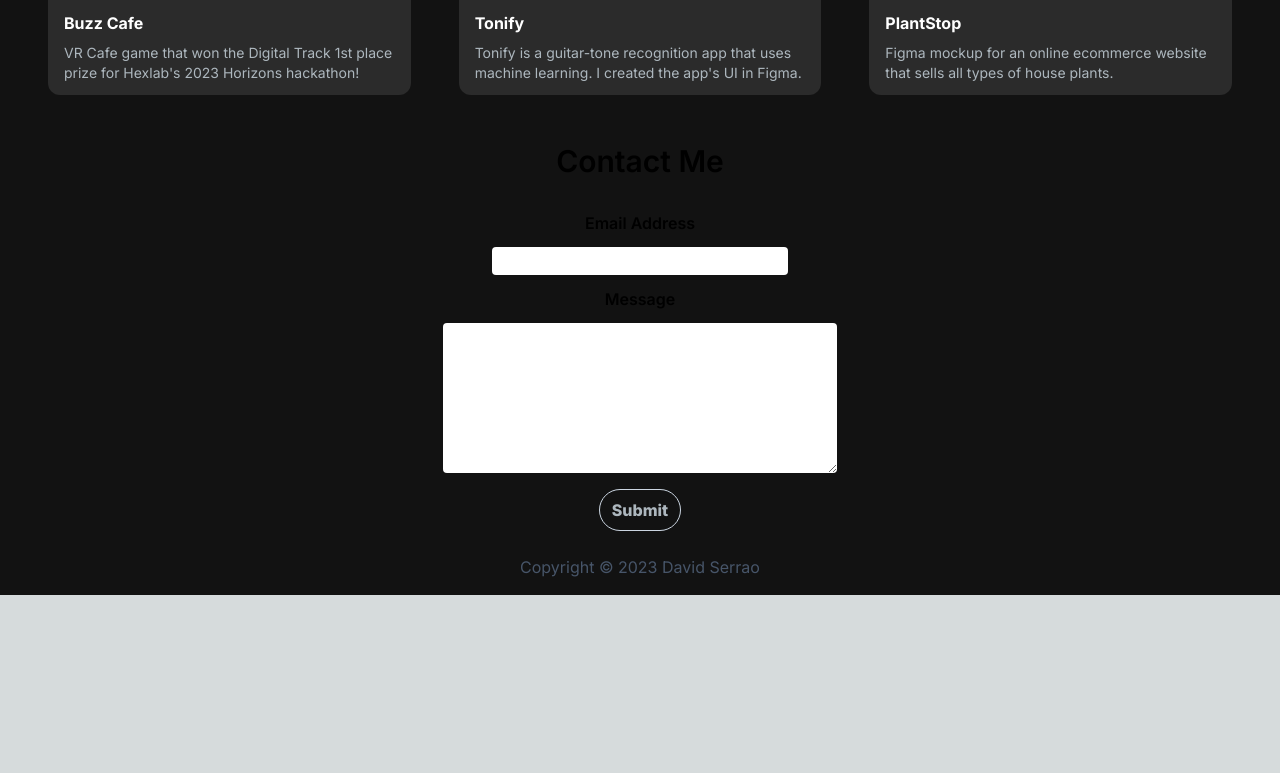
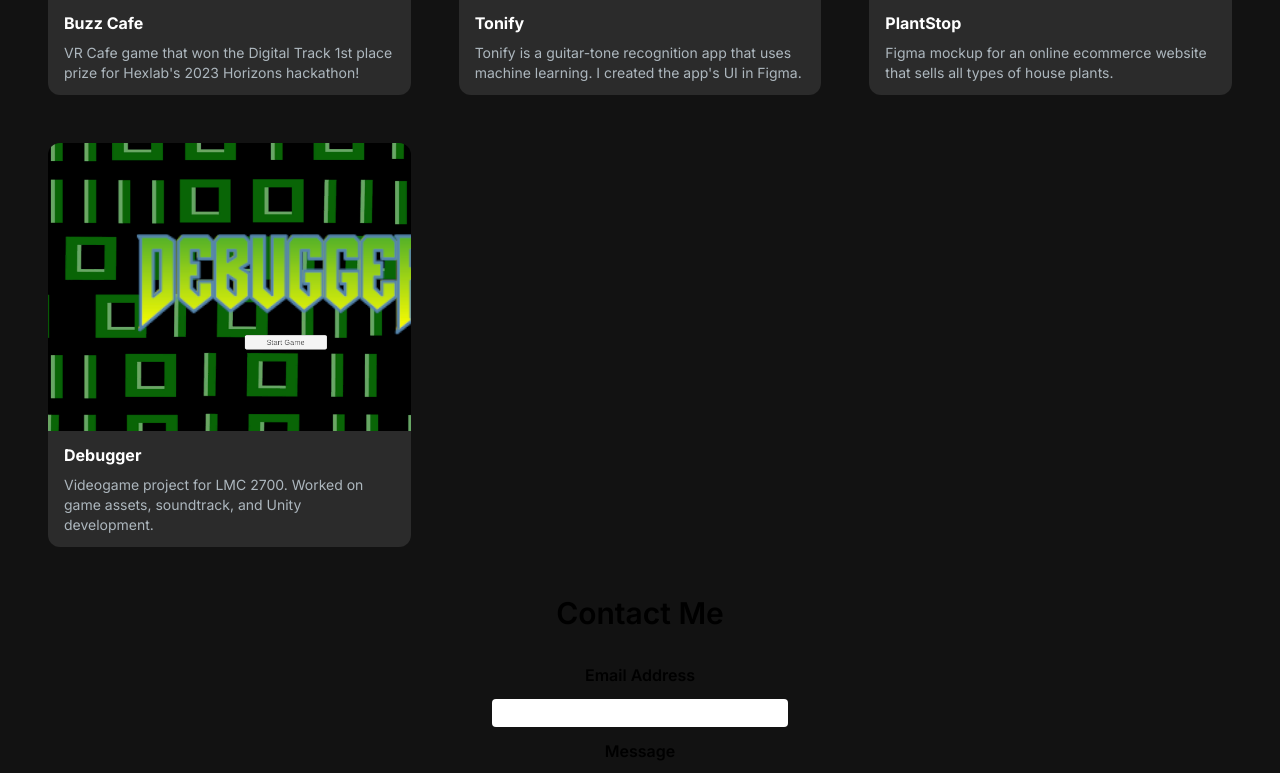
Before and after one commit to davidserrao/nextjs-portfolio, a Next.js app: page / in a window 1280 px wide. Shown: the part 1451-2224 px from the top of the page. Before the commit the page ends 2046 px from the top, so only its background shows below. Built offline with nearby package versions, Linux system fonts and the light colour scheme.

Commit message:
Added Debugger Project + fixed resume

```diff
--- a/src/app/components/HeroSection.jsx
+++ b/src/app/components/HeroSection.jsx
@@ -40,7 +40,7 @@ const HeroSection = () => {
                             LinkedIn
                         </button>
                     </a>
-                    <a href="public/assets/David-Serrao-Resume.pdf" download>
+                    <a href="/assets/David-Serrao-Resume.pdf" download>
                         <button className="px-1 py-1 w-full sm:w-fit rounded-full bg-gradient-to-r from-blue-500 to-blue-50 hover:bg-slate-800 text-white mt-3">
                             <span className='block bg-[#121212] hover:bg-slate-800 rounded-full px-5 py-2'>Download Resume</span>
                         </button>
--- a/src/app/components/ProjectCard.jsx
+++ b/src/app/components/ProjectCard.jsx
@@ -6,7 +6,7 @@ const ProjectCard = ({imgURL, title, description, linkURL}) => {
   return (
     <div>
         <div
-        className='h-52 md:h-72 rounded-t-xl relative group'
+        className='h-52 md:h-72 rounded-t-xl relative group '
         style={{background: `url(${imgURL})`, backgroundSize: "cover"}}>
 
         <div className="overlay items-center justify-center absolute top-0 left-0 w-full h-full bg-[#181818] bg-opacity-0 hidden group-hover:flex group-hover:bg-opacity-80 transition-all duration-500 ">
--- a/src/app/components/ProjectSection.jsx
+++ b/src/app/components/ProjectSection.jsx
@@ -27,6 +27,14 @@ const projectsData = [
         image:"/images/project-images/PlantStop-Thumbnail.png",
         tag: ["All", "Design"],
         linkURL: "https://www.figma.com/community/file/1243098972195096824"
+    },
+    {
+        id: 4,
+        title:"Debugger",
+        description:"Videogame project for LMC 2700. Worked on game assets, soundtrack, and Unity development.",
+        image:"images/project-images/Debugger.png",
+        tag: ["All", "Design"],
+        linkURL: "https://conatordev.itch.io/debugger"
     }
 ]
 
```
Also changed, not shown: public/images/project-images/Debugger.png (added), 1 other file (tests, documents, lock files or other folders).
